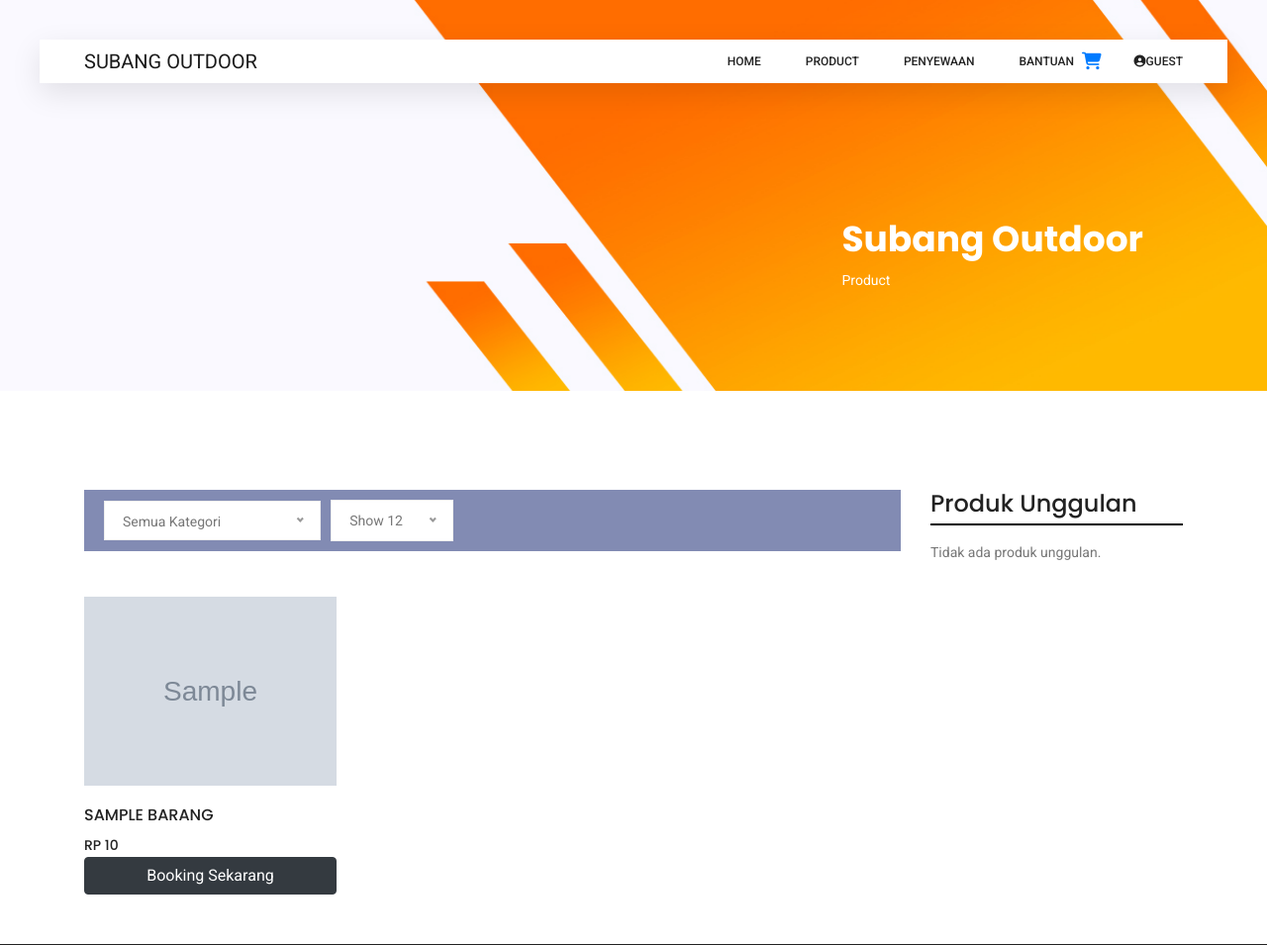
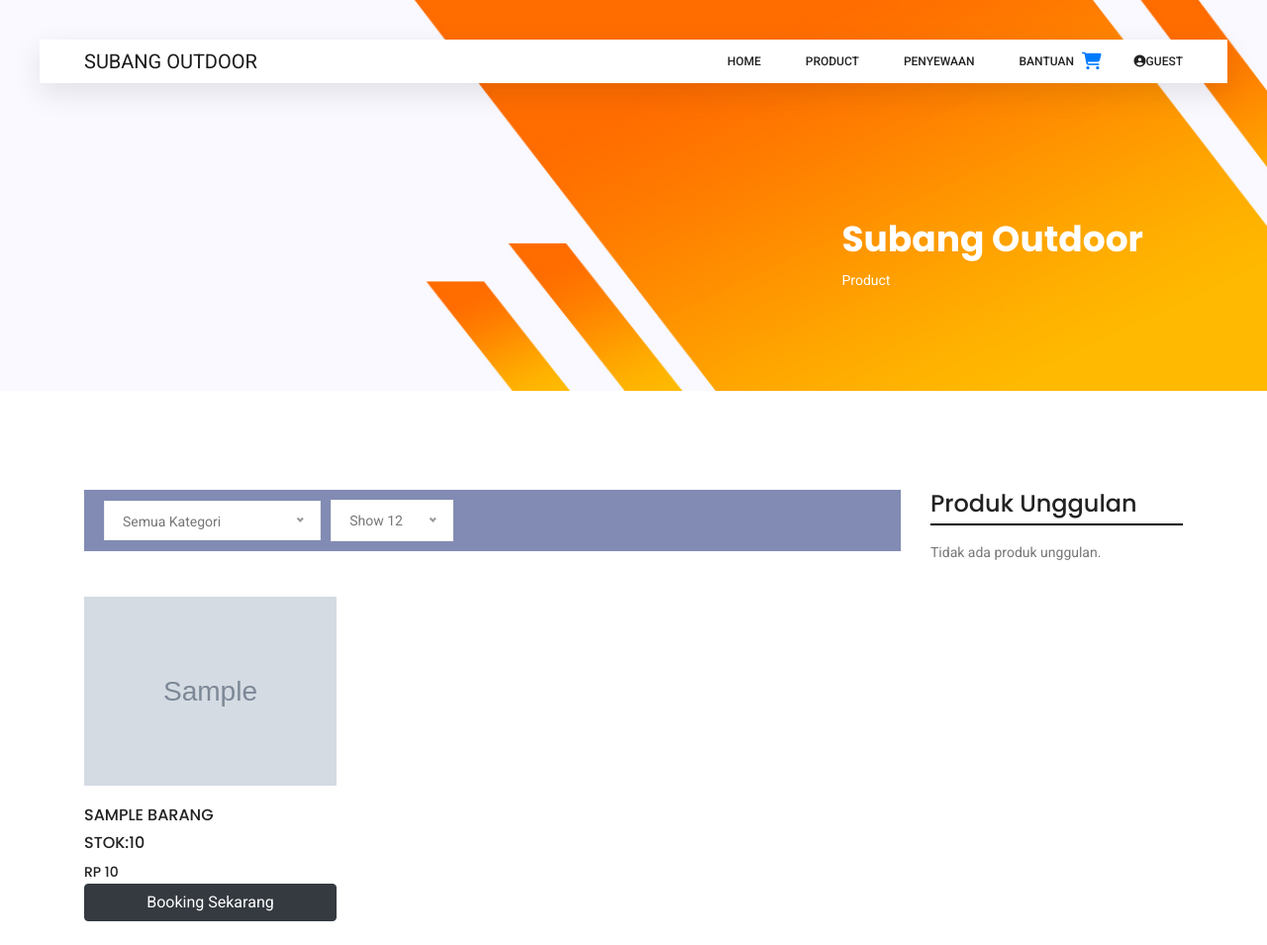
Before and after one commit to wibikholik/SubangOutdoorpayment, a PHP site: page /penyewa/page/produk.php in a window 1280 px wide. Shown: the top 955 px of the page at 99% size. Run offline with PHP 8.4, Linux system fonts and the light colour scheme; tables that the repository leaves empty or names only in its code hold one stand-in row (values such as "Sample post"); grey boxes marked "Sample" are stand-in pictures; some libraries are stand-ins or nearby versions.

Commit message:
nampilin stok

```diff
--- a/penyewa/page/produk.php
+++ b/penyewa/page/produk.php
@@ -138,6 +138,7 @@ $result = mysqli_query($koneksi, $query);
                     <img class="img-fluid" src="../../barang/barang/gambar/<?php echo $row['gambar']; ?>" alt="<?php echo $row['nama_barang']; ?>">
                     <div class="product-details">
                       <h6><?php echo $row['nama_barang']; ?></h6>
+                      <h6>Stok:<?php echo $row['stok']; ?></h6>
                       <div class="price">
                         <h6>Rp <?php echo number_format($row['harga_sewa'], 0, ',', '.'); ?></h6>
                       </div>
@@ -173,6 +174,7 @@ $result = mysqli_query($koneksi, $query);
                 <img src="../../barang/barang/gambar/<?php echo $row['gambar']; ?>" alt="<?php echo $row['nama_barang']; ?>">
                 <div>
                   <p class="mb-1 fw-semibold"><?php echo $row['nama_barang']; ?></p>
+
                   <p class="harga">Rp <?php echo number_format($row['harga_sewa'], 0, ',', '.'); ?></p>
                 </div>
               </div>
```
